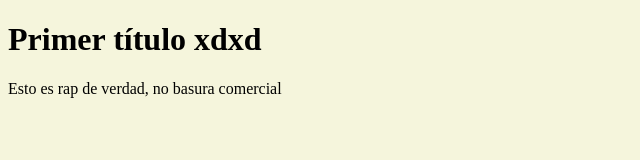
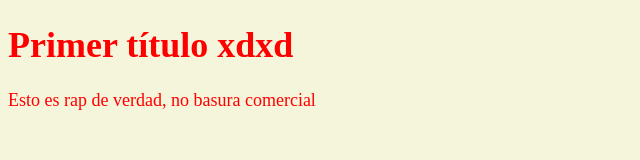
Before and after one commit to kvicenteq/CursoGit, a plain HTML site: page index.html in a window 1280 px wide. Shown: the whole page, without its empty margins (0-640 px from the left). Drawn offline with Linux system fonts and the light colour scheme.

Commit message:
Update styles.css

```diff
--- a/CSS/styles.css
+++ b/CSS/styles.css
@@ -1,4 +1,6 @@
 
 body {
-  background-color: beige;
+  background-color:beige;
+  color:red;
+  font-size:18px;
 }
```
